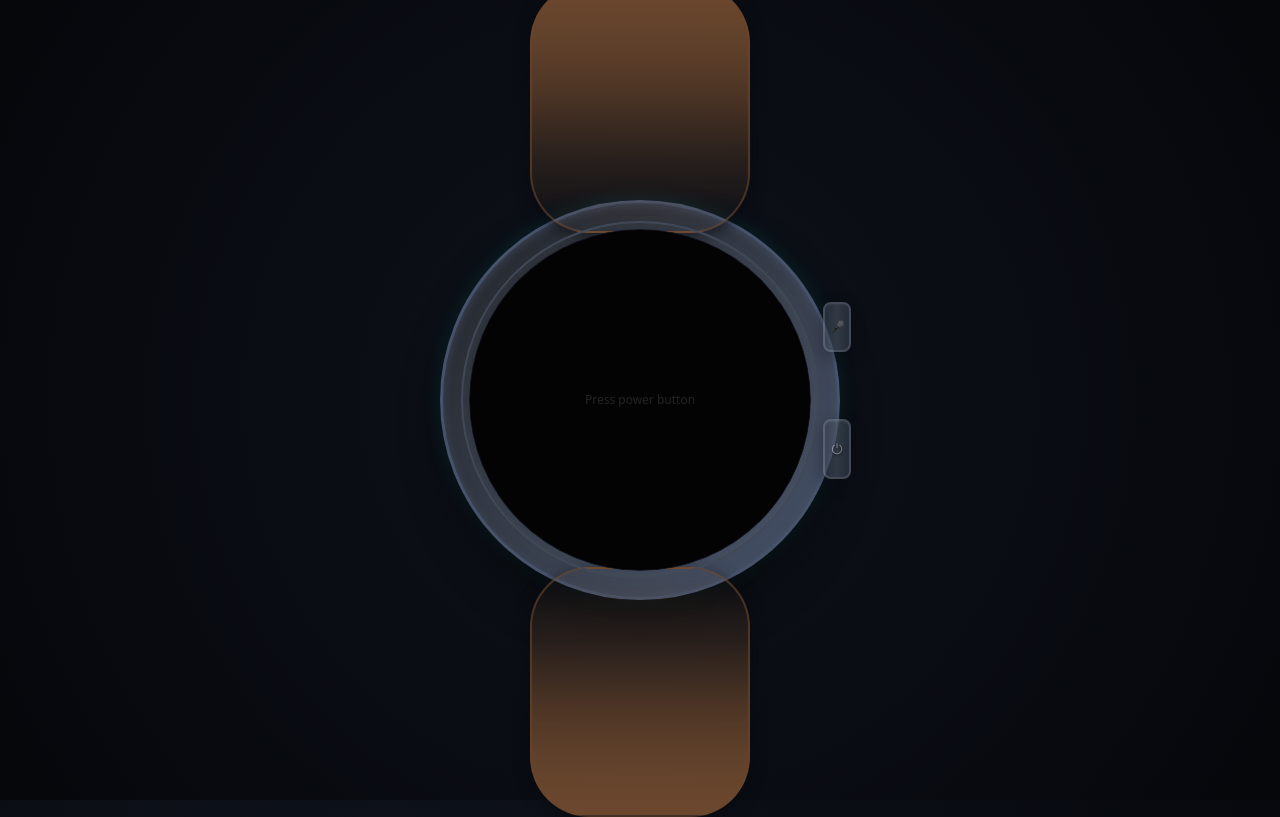
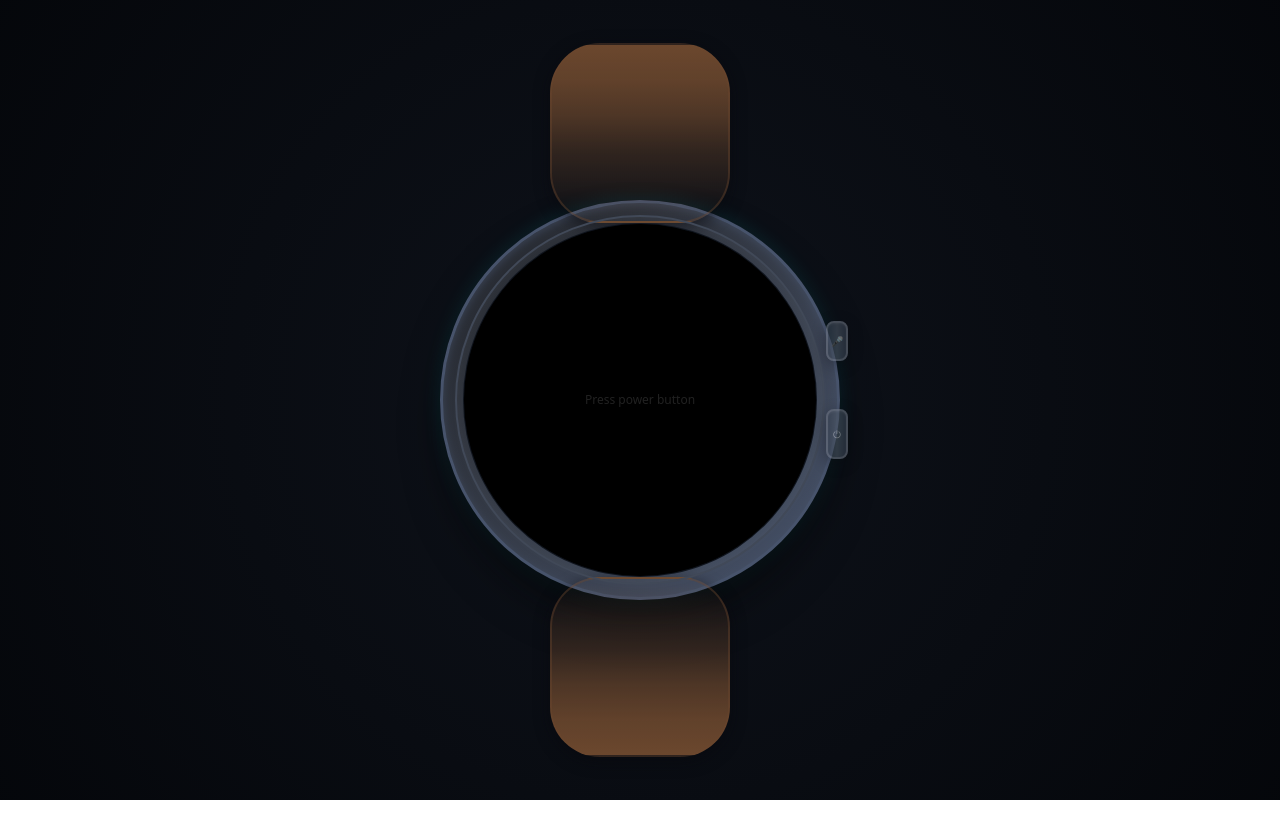
Before and after one commit to harrsh-here/round-ai-wrist, a React (Vite) app: page / in a window 1280 px wide. Built offline with nearby package versions, Linux system fonts and the light colour scheme.

Commit message:
Reverted to commit fdc39b1240b32da5ac6bfedff5250cd38fa2bf58

```diff
--- a/src/components/watch/FitnessScreen.tsx
+++ b/src/components/watch/FitnessScreen.tsx
@@ -36,7 +36,8 @@ const FitnessScreen = ({ onNavigate }: FitnessScreenProps) => {
       value: `${bpm}`,
       unit: 'BPM',
       color: 'text-feature-health',
-      animate: bmp > 80
+      bgColor: 'bg-feature-health/10',
+      animate: true
     },
     {
       icon: Footprints,
@@ -44,6 +45,7 @@ const FitnessScreen = ({ onNavigate }: FitnessScreenProps) => {
       value: steps.toLocaleString(),
       unit: 'steps',
       color: 'text-primary',
+      bgColor: 'bg-primary/10',
       animate: false
     },
     {
@@ -52,6 +54,7 @@ const FitnessScreen = ({ onNavigate }: FitnessScreenProps) => {
       value: calories.toString(),
       unit: 'kcal',
       color: 'text-feature-fitness',
+      bgColor: 'bg-feature-fitness/10',
       animate: false
     },
     {
@@ -60,6 +63,7 @@ const FitnessScreen = ({ onNavigate }: FitnessScreenProps) => {
       value: '2h 34m',
       unit: 'today',
       color: 'text-accent',
+      bgColor: 'bg-accent/10',
       animate: false
     }
   ];
@@ -71,7 +75,7 @@ const FitnessScreen = ({ onNavigate }: FitnessScreenProps) => {
   ];
 
   return (
-    <div className="watch-content-safe">
+    <div className="watch-content-safe flex flex-col items-center justify-center p-4">
       {/* Header */}
       <div className="text-center mb-4 watch-slide-up">
         <h2 className="text-lg font-bold bg-gradient-to-r from-white via-white/90 to-white/70 bg-clip-text text-transparent">
@@ -80,23 +84,21 @@ const FitnessScreen = ({ onNavigate }: FitnessScreenProps) => {
         <div className="text-xs text-white/60">Today's Activity</div>
       </div>
 
-      {/* Scrollable Content */}
-      <div className="flex-1 overflow-y-auto watch-scroll">
-        {/* Main Stats Grid */}
-        <div className="grid grid-cols-2 gap-3 mb-4">
+      {/* Main Stats Grid - Better spacing */}
+      <div className="grid grid-cols-2 gap-3 mb-4 w-full max-w-[200px]">
         {fitnessStats.map((stat, index) => {
           const Icon = stat.icon;
           return (
             <div
               key={stat.label}
-                className="glass-bg p-3 rounded-xl text-center watch-glow"
+              className={`glass-bg p-3 rounded-xl text-center watch-glow`}
               style={{ animationDelay: `${index * 100}ms` }}
             >
               <Icon
                 size={16}
                 className={`${stat.color} mx-auto mb-2 ${stat.animate ? 'animate-bmp-pulse' : ''}`}
               />
-                <div className="text-sm font-bold text-white">
+              <div className={`text-sm font-bold text-white`}>
                 {stat.value}
               </div>
               <div className="text-xs text-white/60">
@@ -107,7 +109,7 @@ const FitnessScreen = ({ onNavigate }: FitnessScreenProps) => {
         })}
       </div>
 
-        {/* Progress Rings */}
+      {/* Progress Rings - Better positioning */}
       <div className="flex justify-center space-x-4 mb-4">
         <div className="relative w-12 h-12">
           <svg className="w-12 h-12 transform -rotate-90" viewBox="0 0 36 36">
@@ -154,7 +156,7 @@ const FitnessScreen = ({ onNavigate }: FitnessScreenProps) => {
         </div>
       </div>
 
-        {/* Achievements */}
+      {/* Achievements - Better spacing */}
       <div className="flex justify-center space-x-3 mb-4">
         {achievements.map((achievement, index) => {
           const Icon = achievement.icon;
@@ -174,7 +176,7 @@ const FitnessScreen = ({ onNavigate }: FitnessScreenProps) => {
       </div>
 
       {/* Back Button */}
-        <div className="flex justify-center pb-4">
+      <div className="absolute bottom-4 left-1/2 transform -translate-x-1/2">
         <Button
           variant="ghost"
           size="sm"
@@ -185,7 +187,6 @@ const FitnessScreen = ({ onNavigate }: FitnessScreenProps) => {
         </Button>
       </div>
     </div>
-    </div>
   );
 };
 
--- a/src/index.css
+++ b/src/index.css
@@ -1,3 +1,4 @@
+
 @tailwind base;
 @tailwind components;
 @tailwind utilities;
@@ -141,7 +142,6 @@
     background: var(--gradient-watch-bg);
   }
 
-  /* Modern layered bezel design with multiple depth layers */
   .watch-bezel {
     @apply relative rounded-full;
     width: 400px;
@@ -151,62 +151,37 @@
     border: 3px solid hsl(var(--watch-bezel-inner));
   }
 
-  /* Outer bezel layer - sleek modern design */
+  /* Layered bezel effect - Modern sleek design */
   .watch-bezel::before {
     content: '';
     @apply absolute rounded-full;
-    top: -12px;
-    left: -12px;
-    right: -12px;
-    bottom: -12px;
-    background: linear-gradient(135deg,
-      hsl(var(--watch-bezel-outer)) 0%,
-      hsl(var(--watch-bezel)) 25%,
-      hsl(var(--watch-bezel-inner)) 50%,
-      hsl(var(--watch-bezel)) 75%,
-      hsl(var(--watch-bezel-outer)) 100%
-    );
+    top: -8px;
+    left: -8px;
+    right: -8px;
+    bottom: -8px;
+    background: var(--gradient-bezel-inner);
     border: 2px solid hsl(var(--watch-bezel-outer));
-    box-shadow:
-      0 0 40px hsl(220 30% 2% / 0.9),
-      inset 0 2px 10px hsl(var(--watch-bezel-inner) / 0.4);
+    box-shadow: 0 0 30px hsl(220 30% 2% / 0.8);
     z-index: -1;
   }
 
-  /* Middle bezel layer for depth */
-  .watch-bezel::after {
-    content: '';
-    @apply absolute rounded-full;
-    top: -6px;
-    left: -6px;
-    right: -6px;
-    bottom: -6px;
-    background: var(--gradient-bezel-inner);
-    border: 1px solid hsl(var(--watch-bezel));
-    box-shadow: inset 0 1px 4px hsl(var(--watch-bezel-inner) / 0.6);
-    z-index: -1;
-  }
-
-  /* Inner bezel glow effect - refined positioning */
+  /* Inner bezel glow effect */
   .watch-bezel-inner-glow {
-    @apply absolute rounded-full transition-all duration-700 ease-in-out;
-    top: 18px;
-    left: 18px;
-    right: 18px;
-    bottom: 18px;
+    @apply absolute rounded-full transition-all duration-500;
+    top: 12px;
+    left: 12px;
+    right: 12px;
+    bottom: 12px;
     border: 2px solid transparent;
     background: rgba(255, 255, 255, 0.02);
-    z-index: 1;
   }
 
   .watch-bezel-inner-glow.watch-on {
     border-color: hsl(180 100% 50%);
     box-shadow:
-      inset 0 0 20px hsl(180 100% 50% / 0.6),
-      0 0 30px hsl(180 100% 50% / 0.4),
-      0 0 50px hsl(180 100% 50% / 0.2);
-    background: rgba(0, 255, 255, 0.08);
-    animation: bezel-pulse 3s ease-in-out infinite;
+      inset 0 0 15px hsl(180 100% 50% / 0.4),
+      0 0 25px hsl(180 100% 50% / 0.3);
+    background: rgba(0, 255, 255, 0.05);
   }
 
   .watch-bezel-inner-glow.watch-off {
@@ -215,89 +190,68 @@
     background: rgba(128, 128, 128, 0.02);
   }
 
-  /* Watch screen with proper circular clipping */
   .watch-screen {
     @apply absolute rounded-full overflow-hidden;
-    top: 26px;
-    left: 26px;
-    right: 26px;
-    bottom: 26px;
+    top: 20px;
+    left: 20px;
+    right: 20px;
+    bottom: 20px;
     background: var(--gradient-watch-bg);
     box-shadow: var(--shadow-screen);
     border: 1px solid hsl(var(--border) / 0.3);
-    clip-path: circle(50%);
   }
 
-  /* Circular content constraint with proper padding */
+  /* Safe padding class for watch content */
   .watch-content-safe {
-    @apply absolute inset-0 rounded-full overflow-hidden;
-    padding: 32px;
+    @apply absolute rounded-full overflow-hidden;
+    top: 25px;
+    left: 25px;
+    right: 25px;
+    bottom: 25px;
     background: var(--gradient-watch-bg);
-    clip-path: circle(45% at center);
-    display: flex;
-    flex-direction: column;
   }
 
-  /* Status bar positioned at top with proper spacing */
-  .watch-status-bar {
-    @apply flex items-center justify-between text-xs mb-3;
-    padding: 8px 16px;
-    background: rgba(0, 0, 0, 0.4);
-    backdrop-filter: blur(12px);
-    border-radius: 20px;
-    border: 1px solid rgba(255, 255, 255, 0.1);
-    margin: 0 8px;
-  }
-
-  /* Enhanced side buttons with clear icons */
+  /* Enhanced Watch Buttons with icons */
   .watch-power-button {
     @apply absolute bg-gradient-to-r from-gray-700 via-gray-600 to-gray-700 rounded-lg border-2 border-gray-500 flex items-center justify-center;
-    width: 28px;
-    height: 60px;
-    right: -14px;
-    bottom: 30%;
+    width: 22px;
+    height: 50px;
+    right: -11px;
+    bottom: 35%;
     box-shadow: var(--shadow-button), inset 0 1px 2px rgba(255,255,255,0.1);
     transition: var(--transition-smooth);
-    z-index: 10;
   }
 
   .watch-power-button::before {
     content: '⏻';
-    font-size: 14px;
-    color: rgba(255, 255, 255, 0.7);
-    text-shadow: 0 1px 2px rgba(0,0,0,0.8);
+    font-size: 10px;
+    color: rgba(255, 255, 255, 0.6);
   }
 
   .watch-power-button:hover,
   .watch-power-button.active {
-    @apply from-primary via-primary/90 to-primary;
+    @apply from-primary via-primary/80 to-primary;
     border-color: hsl(var(--primary));
-    box-shadow:
-      0 0 25px hsl(var(--primary) / 0.8),
-      inset 0 1px 2px rgba(255,255,255,0.2);
-    transform: scale(1.05);
+    box-shadow: 0 0 20px hsl(var(--primary) / 0.6), inset 0 1px 2px rgba(255,255,255,0.2);
   }
 
   .watch-power-button.active::before {
     color: white;
-    text-shadow: 0 0 8px rgba(255,255,255,0.8);
   }
 
   .watch-voice-button {
     @apply absolute bg-gradient-to-r from-gray-700 via-gray-600 to-gray-700 rounded-lg border-2 border-gray-500 flex items-center justify-center;
-    width: 28px;
-    height: 50px;
-    right: -14px;
-    top: 25%;
+    width: 22px;
+    height: 40px;
+    right: -11px;
+    top: 30%;
     box-shadow: var(--shadow-button), inset 0 1px 2px rgba(255,255,255,0.1);
     transition: var(--transition-smooth);
-    z-index: 10;
   }
 
   .watch-voice-button::before {
     content: '🎤';
-    font-size: 12px;
-    filter: grayscale(1) brightness(0.8);
+    font-size: 10px;
   }
 
   .watch-voice-button:hover {
@@ -309,122 +263,64 @@
   .watch-voice-button.active {
     @apply from-accent via-accent/90 to-accent;
     border-color: hsl(var(--accent));
-    box-shadow:
-      0 0 30px hsl(var(--accent) / 1),
-      inset 0 1px 3px rgba(255,255,255,0.3);
+    box-shadow: 0 0 25px hsl(var(--accent) / 0.8), inset 0 1px 3px rgba(255,255,255,0.3);
     animation: pulse-glow-yellow 1s ease-in-out infinite;
-    transform: scale(1.05);
   }
 
-  .watch-voice-button.active::before {
-    filter: none;
-    text-shadow: 0 0 10px rgba(255, 255, 0, 0.8);
-  }
-
-  /* Enhanced strap design - longer and wider with better fade */
+  /* Improved Strap Design - Longer and wider with fade */
   .watch-strap {
     @apply absolute;
     background: linear-gradient(to bottom,
       hsl(var(--watch-strap)),
-      hsl(var(--watch-strap) / 0.95),
-      hsl(var(--watch-strap) / 0.85),
+      hsl(var(--watch-strap) / 0.9),
       hsl(var(--watch-strap) / 0.7),
-      hsl(var(--watch-strap) / 0.5),
-      hsl(var(--watch-strap) / 0.3),
-      hsl(var(--watch-strap) / 0.15),
+      hsl(var(--watch-strap) / 0.4),
+      hsl(var(--watch-strap) / 0.2),
       transparent
     );
-    border-radius: 60px;
+    border-radius: 50px;
     box-shadow: var(--shadow-button);
-    border: 2px solid hsl(var(--watch-strap) / 0.6);
+    border: 2px solid hsl(var(--watch-strap) / 0.4);
   }
 
   .watch-strap-top {
     @apply watch-strap;
-    width: 220px;
-    height: 250px;
-    top: -220px;
+    width: 180px;
+    height: 180px;
+    top: -160px;
     left: 50%;
     transform: translateX(-50%);
   }
 
   .watch-strap-bottom {
     @apply watch-strap;
-    width: 220px;
-    height: 250px;
-    bottom: -220px;
+    width: 180px;
+    height: 180px;
+    bottom: -160px;
     left: 50%;
     transform: translateX(-50%);
     background: linear-gradient(to top,
       hsl(var(--watch-strap)),
-      hsl(var(--watch-strap) / 0.95),
-      hsl(var(--watch-strap) / 0.85),
+      hsl(var(--watch-strap) / 0.9),
       hsl(var(--watch-strap) / 0.7),
-      hsl(var(--watch-strap) / 0.5),
-      hsl(var(--watch-strap) / 0.3),
-      hsl(var(--watch-strap) / 0.15),
+      hsl(var(--watch-strap) / 0.4),
+      hsl(var(--watch-strap) / 0.2),
       transparent
     );
   }
 
-  /* Enhanced circular scrollbar */
-  .watch-scroll {
-    scrollbar-width: thin;
-    scrollbar-color: hsl(var(--primary)) transparent;
+  /* Status bar for watch screens */
+  .watch-status-bar {
+    @apply flex items-center justify-between px-4 py-2 text-xs;
+    background: rgba(0, 0, 0, 0.3);
+    backdrop-filter: blur(10px);
+    border-radius: 20px;
+    margin: 8px;
   }
 
-  .watch-scroll::-webkit-scrollbar {
-    width: 6px;
-  }
-
-  .watch-scroll::-webkit-scrollbar-track {
-    background: transparent;
-    border-radius: 10px;
-  }
-
-  .watch-scroll::-webkit-scrollbar-thumb {
-    background: linear-gradient(to bottom,
-      hsl(var(--primary)),
-      hsl(var(--primary) / 0.8)
-    );
-    border-radius: 10px;
-    box-shadow:
-      0 0 8px hsl(var(--primary) / 0.6),
-      inset 0 1px 2px rgba(255,255,255,0.2);
-    border: 1px solid hsl(var(--primary) / 0.3);
-  }
-
-  .watch-scroll::-webkit-scrollbar-thumb:hover {
-    background: linear-gradient(to bottom,
-      hsl(var(--primary) / 1.2),
-      hsl(var(--primary))
-    );
-    box-shadow:
-      0 0 12px hsl(var(--primary) / 0.8),
-      inset 0 1px 2px rgba(255,255,255,0.3);
-  }
-
-  /* Modern glass effects */
-  .glass-bg {
-    @apply backdrop-blur-md border border-white/15;
-    background: rgba(255, 255, 255, 0.08);
-    box-shadow:
-      0 4px 20px rgba(0, 0, 0, 0.3),
-      inset 0 1px 2px rgba(255, 255, 255, 0.1);
-  }
-
-  .dark-glass-bg {
-    @apply backdrop-blur-md border border-white/10;
-    background: rgba(0, 0, 0, 0.5);
-    box-shadow:
-      0 4px 20px rgba(0, 0, 0, 0.4),
-      inset 0 1px 2px rgba(255, 255, 255, 0.05);
-  }
-
-  /* Status icons with better visibility */
+  /* Status icons */
   .status-icon {
     @apply flex items-center space-x-1;
-    filter: drop-shadow(0 1px 2px rgba(0,0,0,0.8));
   }
 
   .status-icon.battery {
@@ -439,11 +335,18 @@
     color: hsl(var(--primary));
   }
 
-  /* Enhanced button animations */
+  /* Enhanced Watch UI Animations */
+  .watch-fade-in {
+    animation: watchFadeIn 0.8s cubic-bezier(0.4, 0, 0.2, 1);
+  }
+
+  .watch-slide-up {
+    animation: watchSlideUp 0.6s cubic-bezier(0.34, 1.56, 0.64, 1);
+  }
+
   .watch-glow {
     position: relative;
     transition: var(--transition-smooth);
-    border-radius: 12px;
   }
 
   .watch-glow::before {
@@ -460,80 +363,43 @@
 
   .watch-glow:hover {
     transform: scale(1.05);
-    box-shadow: 0 0 20px hsl(var(--primary) / 0.4);
   }
 
-  /* Shimmer loading effect */
-  .shimmer {
-    background: linear-gradient(
-      90deg,
-      rgba(255, 255, 255, 0.1) 0%,
-      rgba(255, 255, 255, 0.2) 50%,
-      rgba(255, 255, 255, 0.1) 100%
-    );
-    background-size: 200% 100%;
-    animation: shimmer 2s infinite;
+  /* Custom scrollbar for watch */
+  .watch-scroll::-webkit-scrollbar {
+    width: 4px;
   }
 
-  /* Micro-interactions for better feedback */
-  .button-press {
-    transform: scale(0.95);
-    transition: transform 0.1s ease;
+  .watch-scroll::-webkit-scrollbar-track {
+    background: transparent;
+    border-radius: 10px;
   }
 
-  .pulse-ring {
-    position: relative;
+  .watch-scroll::-webkit-scrollbar-thumb {
+    background: hsl(var(--primary));
+    border-radius: 10px;
+    box-shadow: 0 0 5px hsl(var(--primary) / 0.5);
   }
 
-  .pulse-ring::after {
-    content: '';
-    position: absolute;
-    inset: -4px;
-    border: 2px solid hsl(var(--primary) / 0.3);
-    border-radius: inherit;
-    animation: pulse-ring 2s infinite;
+  /* Glassomorphic background */
+  .glass-bg {
+    @apply backdrop-blur-md border border-white/20;
+    background: rgba(255, 255, 255, 0.1);
+  }
+
+  /* Modern dark glass effect */
+  .dark-glass-bg {
+    @apply backdrop-blur-md border border-white/10;
+    background: rgba(0, 0, 0, 0.4);
   }
 }
 
 @layer utilities {
-  /* Enhanced animations */
-  @keyframes bezel-pulse {
-    0%, 100% {
-      box-shadow:
-        inset 0 0 20px hsl(180 100% 50% / 0.6),
-        0 0 30px hsl(180 100% 50% / 0.4);
-    }
-    50% {
-      box-shadow:
-        inset 0 0 30px hsl(180 100% 50% / 0.8),
-        0 0 50px hsl(180 100% 50% / 0.6);
-    }
-  }
-
-  @keyframes shimmer {
-    0% {
-      background-position: -200% 0;
-    }
-    100% {
-      background-position: 200% 0;
-    }
-  }
-
-  @keyframes pulse-ring {
-    0% {
-      transform: scale(1);
-      opacity: 1;
-    }
-    100% {
-      transform: scale(1.2);
-      opacity: 0;
-    }
-  }
-
+  /* Enhanced Custom Animations */
   @keyframes watchFadeIn {
     from {
       opacity: 0;
-      transform: scale(0.9) rotate(-2deg);
+      transform: scale(0.85) rotate(-5deg);
     }
     to {
       opacity: 1;
@@ -544,7 +410,7 @@
   @keyframes watchSlideUp {
     from {
       opacity: 0;
-      transform: translateY(20px) scale(0.98);
+      transform: translateY(30px) scale(0.95);
     }
     to {
       opacity: 1;
@@ -552,12 +418,21 @@
     }
   }
 
+  @keyframes pulse-glow {
+    0%, 100% {
+      box-shadow: 0 0 20px hsl(var(--primary) / 0.4);
+    }
+    50% {
+      box-shadow: 0 0 35px hsl(var(--primary) / 0.8);
+    }
+  }
+
   @keyframes pulse-glow-yellow {
     0%, 100% {
-      box-shadow: 0 0 25px hsl(var(--accent) / 0.8);
+      box-shadow: 0 0 20px hsl(var(--accent) / 0.6);
     }
     50% {
-      box-shadow: 0 0 40px hsl(var(--accent) / 1);
+      box-shadow: 0 0 35px hsl(var(--accent) / 1);
     }
   }
 
@@ -574,12 +449,12 @@
 
   @keyframes voicePulse {
     0%, 100% {
-      opacity: 0.4;
+      opacity: 0.3;
       transform: scale(1);
     }
     50% {
-      opacity: 0.8;
-      transform: scale(1.15);
+      opacity: 0.7;
+      transform: scale(1.2);
     }
   }
 
@@ -594,16 +469,4 @@
   .animate-voice-pulse {
     animation: voicePulse 2s ease-in-out infinite;
   }
-
-  .animate-shimmer {
-    animation: shimmer 2s infinite;
-  }
-
-  .watch-fade-in {
-    animation: watchFadeIn 0.8s cubic-bezier(0.4, 0, 0.2, 1);
-  }
-
-  .watch-slide-up {
-    animation: watchSlideUp 0.6s cubic-bezier(0.34, 1.56, 0.64, 1);
-  }
 }
```
Also changed, not shown: src/components/watch/AIChat.tsx (+12 -12 lines), src/components/watch/AnalogWatch.tsx (+44 -43 lines), src/components/watch/HomeScreen.tsx (+26 -28 lines), src/components/watch/LoginScreen.tsx (+10 -10 lines). Lines whose indentation alone changed are shown as unchanged.
